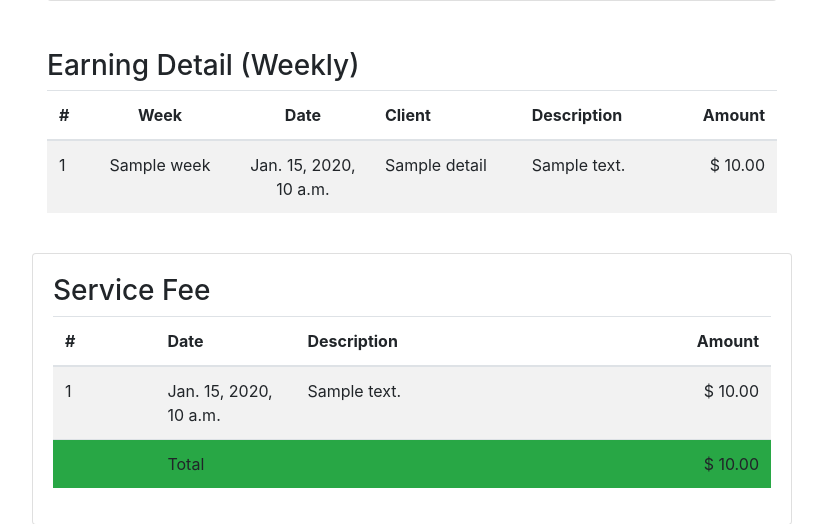
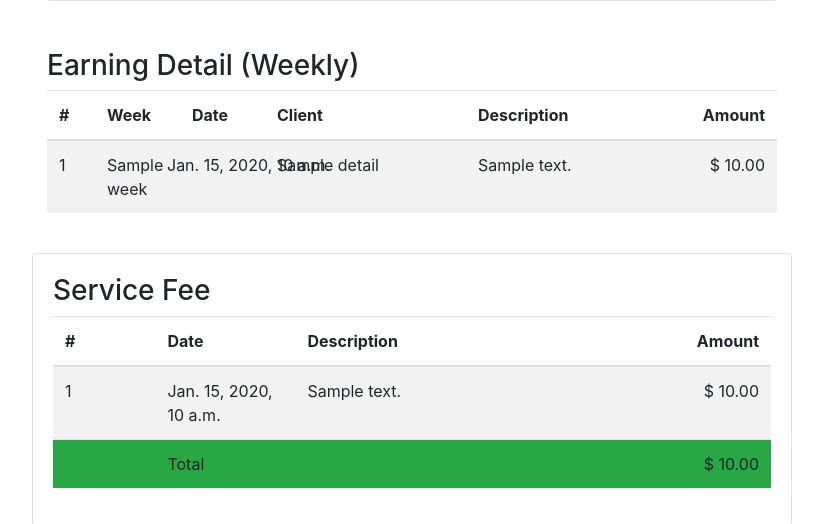
Before and after one commit to aijogja/upwork-earning-graph, a Django app: template upworkapi/templates/upworkapi/total_earning_trx.html in a window 1280 px wide. Shown: the part 1424-1948 px from the top of the page, without its empty margins (228-1051 px from the left). Run offline with Django 3.2, Linux system fonts and the light colour scheme; the template is opened without the code that fills it: most values are stand-ins (such as "Sample title", 1, 10 or a date in 2020); some libraries are stand-ins or nearby versions.

Commit message:
Bug fix for sanity test
Fixed the weekly detail table layout so it fits without horizontal scroll and keeps Amount visible by tightening #/Week widths and wrapping long text in total_earning_trx.html.
Updated report logic in reports.py:
Excluded incorrect client labels from All Time Earning (PayPal payment, subscription renewal, Agency Plus fees).
Expanded work-range date parsing to handle more formats.
Padded monthly time report queries and filtered by month to prevent missing edge entries.
Padded monthly transaction-history queries to capture late-posted entries (week 4/5).

```diff
--- a/upworkapi/templates/upworkapi/total_earning_trx.html
+++ b/upworkapi/templates/upworkapi/total_earning_trx.html
@@ -23,6 +23,28 @@
     width: 120px;
     white-space: nowrap;
     text-align: right;
+  }
+  .earning-detail-weekly{
+    table-layout: fixed;
+    width: 100%;
+  }
+  .earning-detail-weekly .col-num{
+    width: 48px;
+  }
+  .earning-detail-weekly .col-week{
+    width: 60px;
+  }
+  .earning-detail-weekly .col-date{
+    width: 110px;
+  }
+  .earning-detail-weekly .col-amount{
+    width: 110px;
+  }
+  .earning-detail-weekly .col-client,
+  .earning-detail-weekly .col-description{
+    white-space: normal;
+    overflow-wrap: anywhere;
+    word-break: break-word;
   }
   .amount{
     text-align: right;
@@ -143,24 +165,24 @@
     <div class="row mt-5">
       <div class="col-lg-12">
         <h3>Earning Detail (Weekly)</h3>
-        <div class="table-responsive">
-        <table class="table table-hover table-striped table-condensed">
+        <div class="table-responsive w-100">
+        <table class="table table-hover table-striped table-condensed w-100 earning-detail-weekly">
           <thead>
             <tr>
-              <th>#</th>
-              <th class="text-center">Week</th>
+              <th class="col-num">#</th>
+              <th class="text-center col-week">Week</th>
               <th class="text-center col-date">Date</th>
-              <th>Client</th>
-              <th>Description</th>
+              <th class="col-client">Client</th>
+              <th class="col-description">Description</th>
               <th class="text-right col-amount">Amount</th>
             </tr>
           </thead>
           <tbody>
             {% for detail in graph.detail_earning %}
             <tr>
-              <td>{{ forloop.counter }}</td>
-              <td class="text-center">{{ detail.week }}</td>
-              <td class="text-center">{{ detail.display_date|default:detail.date }}</td>
+              <td class="col-num">{{ forloop.counter }}</td>
+              <td class="text-center col-week">{{ detail.week }}</td>
+              <td class="text-center col-date">{{ detail.display_date|default:detail.date }}</td>
               <td>{{ detail.client_name }}</td>
               <td>{{ detail.description }}</td>
               <td class="text-right col-amount">$ {{ detail.amount|floatformat:2|intcomma }}</td>
```
Also changed, not shown: upworkapi/views/reports.py (+59 -13 lines).
